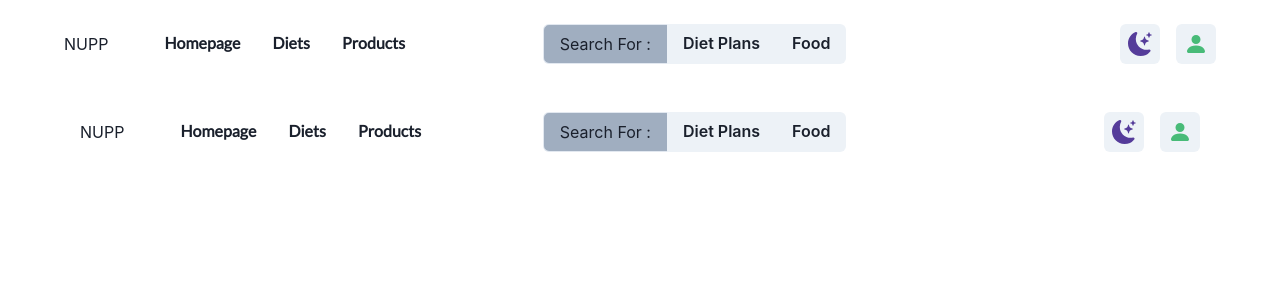
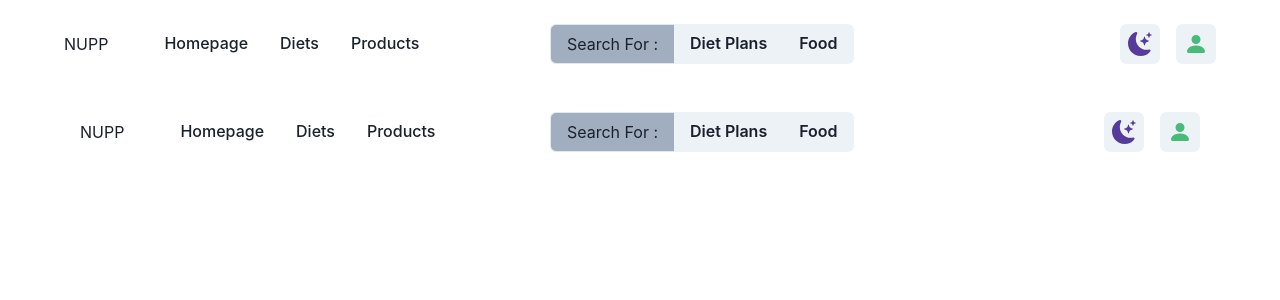
Before and after one commit to Makakusnik/Nupp, a Next.js app: page / in a window 1280 px wide. Shown: the top 300 px of the page. Built offline with nearby package versions, Linux system fonts and the light colour scheme.

Commit message:
Small fix

```diff
--- a/components/navigation/Links.tsx
+++ b/components/navigation/Links.tsx
@@ -10,7 +10,7 @@ interface NavLinkProps {
 export const NavigationLink = ({ href, children }: NavLinkProps) => (
   <NextLink href={href} passHref={true}>
     <LinkWrap>
-      <Link _hover={{}} fontFamily="Lato" fontWeight={700}>
+      <Link _hover={{}} fontWeight={500}>
         {children}
       </Link>
     </LinkWrap>
```
